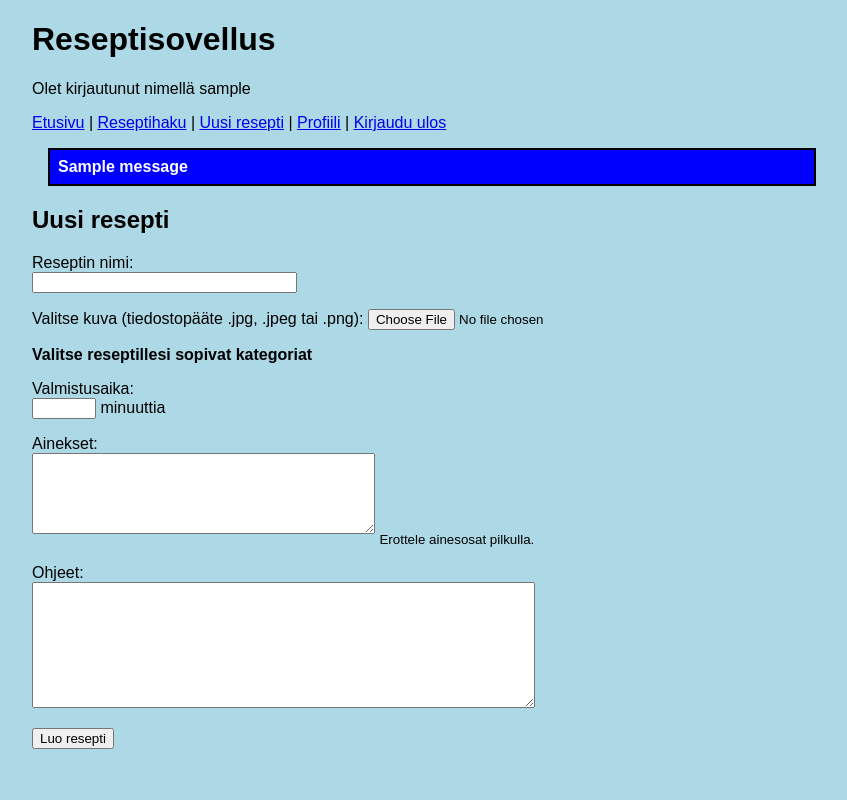
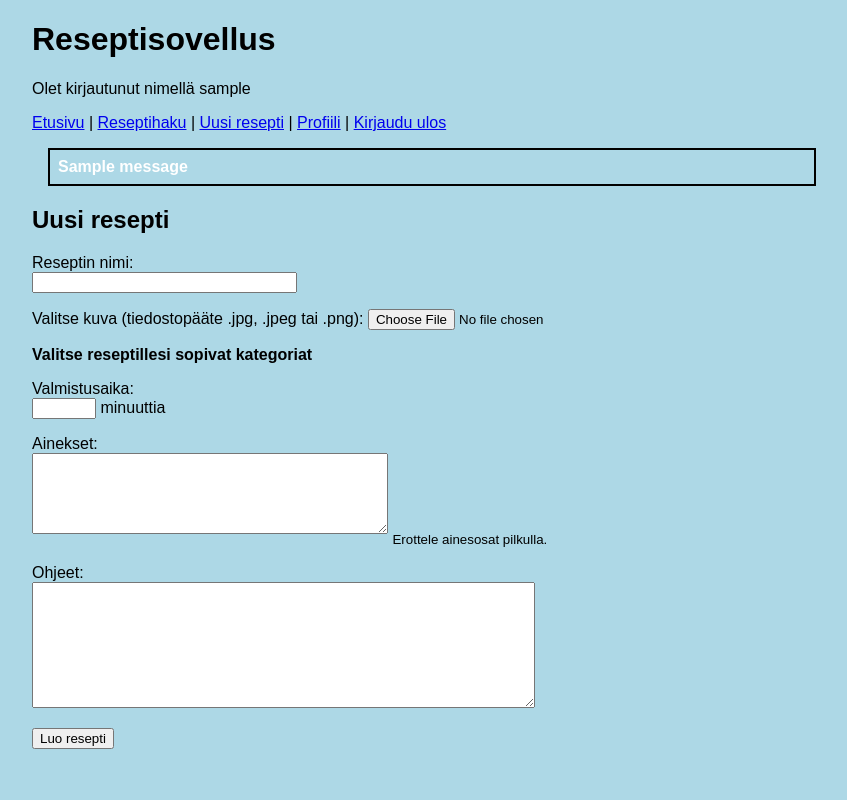
Before and after one commit to DanTah/CSB-project-I, a Flask app: page /new_recipe in a window 1280 px wide. Shown: the whole page, without its empty margins (208-1055 px from the left). Run offline with Flask 3, Linux system fonts and the light colour scheme; the visitor is signed in with stand-in values (Sample User, id 1); one stand-in notice (Sample message) is shown; data that the repository does not hold is empty.

Commit message:
Change flash colors

```diff
--- a/static/main.css
+++ b/static/main.css
@@ -2,16 +2,19 @@ body {
   margin: auto;
   max-width: 50em;
   font-family: sans-serif;
-  background-color: lightblue;
+  background-color: lightblue
 }
 
 /*CSS for notifications*/
 
 .info {
+  --status: attr(data-status type(virhe));
   border: 2px solid black;
   margin: 1em;
   padding: 0.5em;
-  background-color: blue;
+  background-color: if(
+        style(--status:virhe): red;
+        else: green);
   color: white;
 }
 
@@ -63,11 +66,10 @@ img.resize {
 
 .recipe-container {
     display: flex;
-    justify-content: space-evenly;
 }
 
 .ingredients, .instructions {
-    min-width: 250px;
+    min-width: 350px;
     margin-bottom: 10px;
 }
 
@@ -75,9 +77,19 @@ img.resize {
     margin: 15px 0;
 }
 
+.ingredients ul {
+    max-width: 250px;
+    overflow-wrap: break-word;
+}
+
 .instructions p {
     line-height: 1.6;
 }
+
+.time, .avg-rating {
+    margin-right: 50px;
+}
+
 
 /* CSS for listing reviews */
 
--- a/templates/layout.html
+++ b/templates/layout.html
@@ -31,7 +31,11 @@
   {% with messages = get_flashed_messages() %}
   {% if messages %}
   {% for message in messages %}
+  {% if "VIRHE" in message %}
+  <p class="info" data-status="virhe"><strong>{{message}}</strong></p>
+  {% else %}
   <p class="info"><strong>{{message}}</strong></p>
+  {% endif %}
   {% endfor %}
   {% endif %}
   {% endwith %}
```
